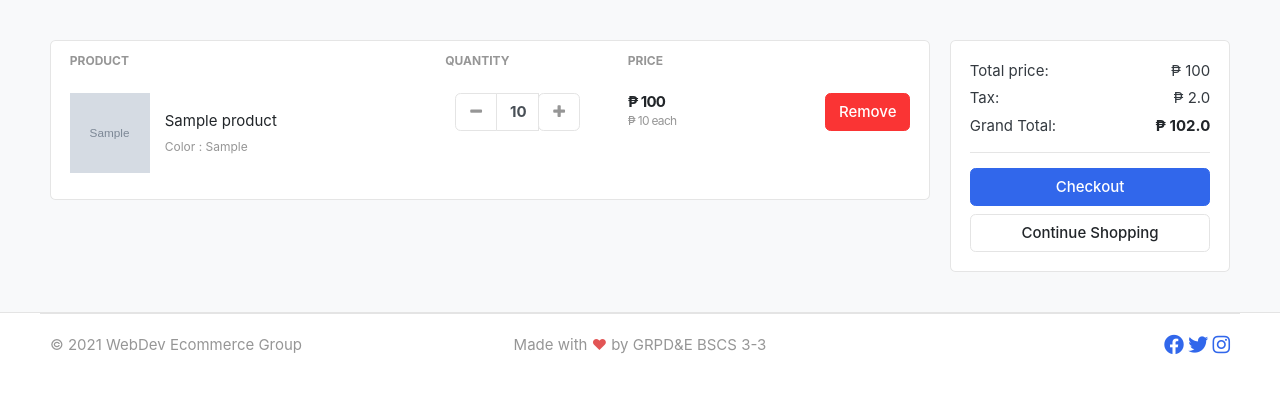
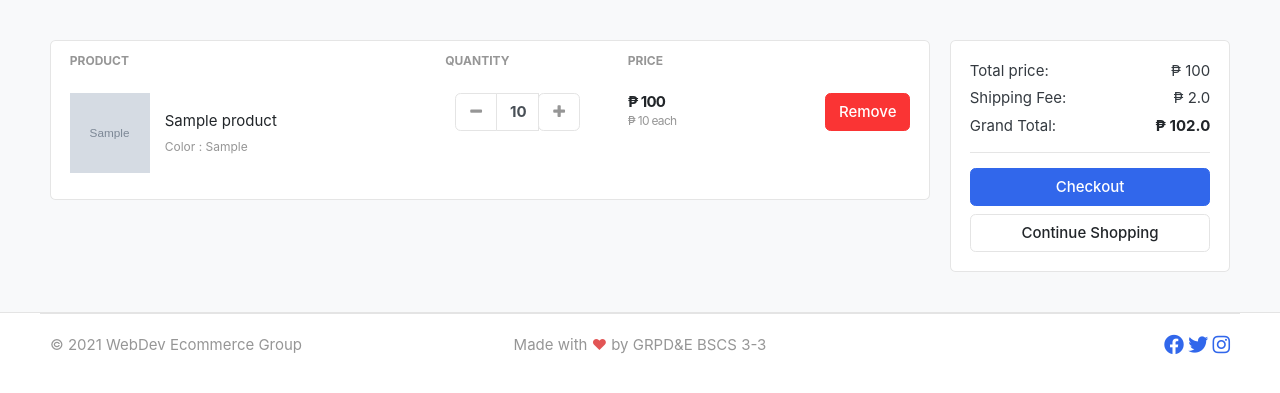
Before and after one commit to makkooo/webdev-ecom, a Django app: page /cart/ in a window 1280 px wide. Shown: the part 80-473 px from the top of the page. Run offline with Django 3.2, Linux system fonts and the light colour scheme; a user stored in the database is signed in; tables that the repository leaves empty hold one stand-in row (values such as "Sample post"); grey boxes marked "Sample" are stand-in pictures; some libraries are stand-ins or nearby versions; some web fonts are replaced.

Commit message:
some more changes

```diff
--- a/carts/views.py
+++ b/carts/views.py
@@ -163,7 +163,7 @@ def remove_cart_item(request, product_id, cart_item_id):
 
 def cart(request, total=0, quantity=0, cart_items=None):
     try:
-        tax = 0
+        shipping = 0
         grand_total = 0
         if request.user.is_authenticated:
             cart_items = CartItem.objects.filter(user=request.user, is_active=True)
@@ -173,8 +173,8 @@ def cart(request, total=0, quantity=0, cart_items=None):
         for cart_item in cart_items:
             total += (cart_item.product.price * cart_item.quantity)
             quantity += cart_item.quantity
-        tax = (2 * total)/100
-        grand_total = total + tax
+        shipping = (2 * total)/100
+        grand_total = total + shipping
     except ObjectDoesNotExist:
         pass #just ignore
 
@@ -182,7 +182,7 @@ def cart(request, total=0, quantity=0, cart_items=None):
         'total': total,
         'quantity': quantity,
         'cart_items': cart_items,
-        'tax'       : tax,
+        'shipping': shipping,
         'grand_total': grand_total,
     }
     return render(request, 'store/cart.html', context)
@@ -191,7 +191,7 @@ def cart(request, total=0, quantity=0, cart_items=None):
 @login_required(login_url='login')
 def checkout(request, total=0, quantity=0, cart_items=None):
     try:
-        tax = 0
+        shipping = 0
         grand_total = 0
         if request.user.is_authenticated:
             cart_items = CartItem.objects.filter(user=request.user, is_active=True)
@@ -201,8 +201,8 @@ def checkout(request, total=0, quantity=0, cart_items=None):
         for cart_item in cart_items:
             total += (cart_item.product.price * cart_item.quantity)
             quantity += cart_item.quantity
-        tax = (2 * total)/100
-        grand_total = total + tax
+        shipping = (2 * total)/100
+        grand_total = total + shipping
     except ObjectDoesNotExist:
         pass #just ignore
 
@@ -210,7 +210,7 @@ def checkout(request, total=0, quantity=0, cart_items=None):
         'total': total,
         'quantity': quantity,
         'cart_items': cart_items,
-        'tax'       : tax,
+        'shipping': shipping,
         'grand_total': grand_total,
     }
     return render(request, 'store/checkout.html', context)
--- a/orders/admin.py
+++ b/orders/admin.py
@@ -9,7 +9,7 @@ class OrderProductInline(admin.TabularInline):
     extra = 0
 
 class OrderAdmin(admin.ModelAdmin):
-    list_display = ['order_number', 'full_name', 'phone', 'email', 'city', 'order_total', 'tax', 'status', 'is_ordered', 'created_at']
+    list_display = ['order_number', 'full_name', 'phone', 'email', 'city', 'order_total', 'shipping', 'status', 'is_ordered', 'created_at']
     list_filter = ['status', 'is_ordered']
     search_fields = ['order_number', 'first_name', 'last_name', 'phone', 'email']
     list_per_page = 20
--- a/orders/models.py
+++ b/orders/models.py
@@ -38,7 +38,7 @@ class Order(models.Model):
     city = models.CharField(max_length=50)
     order_note = models.CharField(max_length=100, blank=True)
     order_total = models.FloatField()
-    tax = models.FloatField()
+    shipping = models.FloatField()
     status = models.CharField(max_length=10, choices=STATUS, default='New')
     ip = models.CharField(blank=True, max_length=20)
     is_ordered = models.BooleanField(default=False)
--- a/templates/orders/payments.html
+++ b/templates/orders/payments.html
@@ -96,8 +96,8 @@
 							<dd class="text-right">₱ {{total}}</dd>
 						</dl>
 						<dl class="dlist-align">
-							<dt>Tax:</dt>
-							<dd class="text-right">₱ {{tax}}</dd>
+							<dt>Shipping Fee:</dt>
+							<dd class="text-right">₱ {{shipping}}</dd>
 						</dl>
 						<dl class="dlist-align">
 							<dt>Grand Total:</dt>
--- a/templates/store/cart.html
+++ b/templates/store/cart.html
@@ -98,8 +98,8 @@
                         <dd class="text-right">₱ {{total}}</dd>
                     </dl>
                     <dl class="dlist-align">
-                        <dt>Tax:</dt>
-                        <dd class="text-right">₱ {{tax}}</dd>
+                        <dt>Shipping Fee:</dt>
+                        <dd class="text-right">₱ {{shipping}}</dd>
                     </dl>
                     <dl class="dlist-align">
                         <dt>Grand Total:</dt>
```
Also changed, not shown: orders/views.py (+5 -5 lines), templates/accounts/order_detail.html (+5 -5 lines), templates/orders/order_complete.html (+4 -4 lines), orders/migrations/0001_initial.py.
